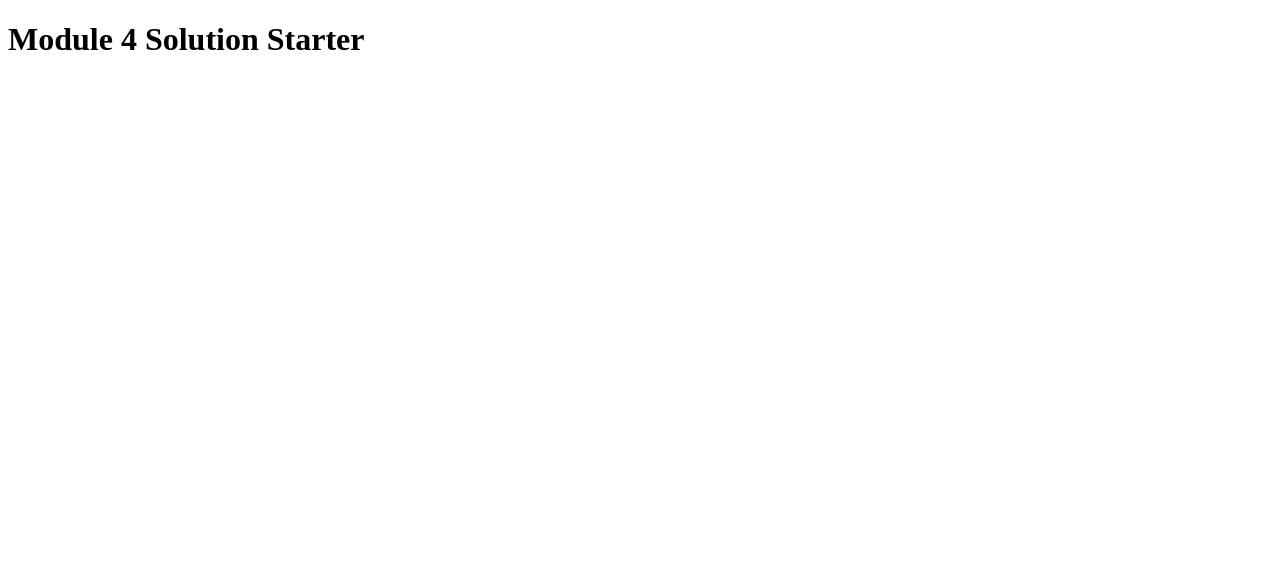
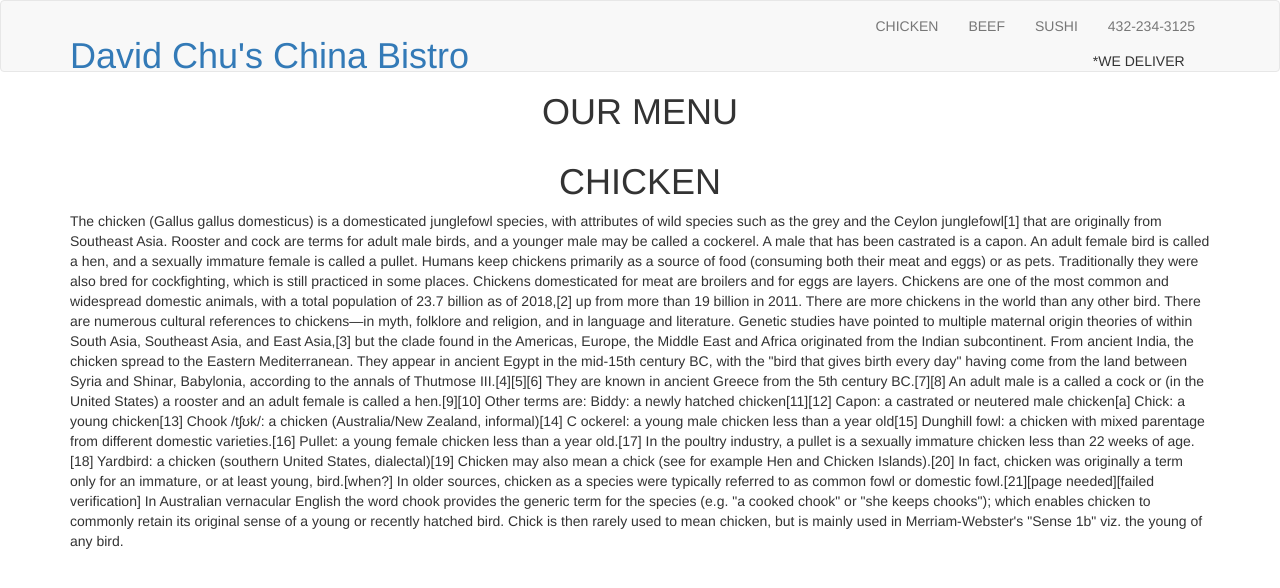
Before and after one commit to Shayanahme/web-assign-1, a plain HTML site: page index.html in a window 1280 px wide. Drawn offline with nearby package versions, Linux system fonts and the light colour scheme.

Commit message:
Add files via upload

```diff
--- a/index.html
+++ b/index.html
@@ -1,13 +1,120 @@
 <!DOCTYPE html>
 <html>
-<head>
+  <head>
   <meta charset="utf-8">
-  <title>Module 4 Solution Starter</title>
-  <script src="SpeakHello.js"></script>
-  <script src="SpeakGoodBye.js"></script>
-  <script src="script.js"></script>
-</head>
+  <meta http-equiv="X-UA-Compatible" content="IE=edge">
+  <meta name="viewport" content="width=device-width" ,initial-scale=1>
+  <title> CHINA BISTRO </title>
+  <link rel="stylesheet"  href="css/bootstrap.min.css">
+  <link rel="stylesheet"  href="menu.css">
+
+  <link href='https://fonts.googleapis.com/css?family=Oxygen:400,300,700' rel='stylesheet' type='text/css'>
+  <link href='https://fonts.googleapis.com/css?family=Lora' rel='stylesheet' type='text/css'>
+  </head>
+
 <body>
-  <h1>Module 4 Solution Starter</h1>
+  <header>
+    <nav id="header-nav" class="navbar navbar-default">
+      <div class="container">
+        <div class="navbar-header">
+          <a href="index.html" class="pull-left visible-md visible-lg">
+            <div id="logo-img"></div>
+          </a>
+
+          <div class="navbar-brand">
+            <a href="index.html"><h1>David Chu's China Bistro</h1></a>
+
+          </div>
+
+          <button type="button" class="navbar-toggle collapsed" data-toggle="collapse" data-target="#collapsable-nav" aria-expanded="false">
+            <span class="sr-only">Toggle navigation</span>
+            <span class="icon-bar"></span>
+            <span class="icon-bar"></span>
+            <span class="icon-bar"></span>
+          </button>
+        </div>
+        <div id="collapsable-nav" class="collapse navbar-collapse">
+          <ul id="nav-list" class="nav navbar-nav navbar-right">
+            <li>
+              <a href="menu-categories.html">
+                <span  class="hidden-xs"></span>CHICKEN</a>
+            </li>
+
+            <li>
+              <a href="#">
+                <span class="hidden-xs"></span>BEEF</a>
+            </li>
+
+            <li>
+              <a href="#">
+                <span  class="hidden-xs"></span>SUSHI</a>
+            </li>
+
+            <li id="phone" class="hidden-xs">
+              <a href="tel:432-234-3125">
+                <span>432-234-3125</span></a><div>*WE DELIVER</div>
+            </li>
+          </ul>
+        </div>
+
+
+    </nav>
+  </header>
+
+       <div id="call-btn" class="visible-xs">
+        <a class="visible-xs text-center" href="tel:432-234-3125" >
+        <span >Tel:332-234-3125</span></a>
+        <div id="xs-deliver" class="visible-xs text-center">*WE DELIVER</div>
+       </div>
+
+       <div>
+        <h1 class="text-center"  >OUR MENU</h1>
+
+       </div>
+
+
+
+        <div class="container">
+          <div class="row">
+            <div class="col-xs-12 col-md-12">
+              <section >
+
+
+               <h1 class="text-center">CHICKEN</h1>
+                <p>The chicken (Gallus gallus domesticus) is a domesticated junglefowl species, with attributes of wild species such as the grey and the Ceylon junglefowl[1] that are originally from Southeast Asia. Rooster and cock are terms for adult male birds, and a younger male may be called a cockerel. A male that has been castrated is a capon. An adult female bird is called a hen, and a sexually immature female is called a pullet. Humans keep chickens primarily as a source of food (consuming both their meat and eggs) or as pets. Traditionally they were also bred for cockfighting, which is still practiced in some places. Chickens domesticated for meat are broilers and for eggs are layers.
+
+                Chickens are one of the most common and widespread domestic animals, with a total population of 23.7 billion as of 2018,[2] up from more than 19 billion in 2011. There are more chickens in the world than any other bird. There are numerous cultural references to chickens—in myth, folklore and religion, and in language and literature.
+
+
+                Genetic studies have pointed to multiple maternal origin theories of within South Asia, Southeast Asia, and East Asia,[3] but the clade found in the Americas, Europe, the Middle East and Africa originated from the Indian subcontinent. From ancient India, the chicken spread to the Eastern Mediterranean. They appear in ancient Egypt in the mid-15th century BC, with the "bird that gives birth every day" having come from the land between Syria and Shinar, Babylonia, according to the annals of Thutmose III.[4][5][6] They are known in ancient Greece from the 5th century BC.[7][8]
+
+                An adult male is a called a cock or (in the United States) a rooster and an adult female is called a hen.[9][10]
+
+                Other terms are:
+
+                Biddy: a newly hatched chicken[11][12]
+                Capon: a castrated or neutered male chicken[a]
+                Chick: a young chicken[13]
+                Chook /tʃʊk/: a chicken (Australia/New Zealand, informal)[14]
+                C ockerel: a young male chicken less than a year old[15]
+                Dunghill fowl: a chicken with mixed parentage from different domestic varieties.[16]
+                Pullet: a young female chicken less than a year old.[17] In the poultry industry, a pullet is a sexually immature chicken less than 22 weeks of age.[18]
+                Yardbird: a chicken (southern United States, dialectal)[19]
+                Chicken may also mean a chick (see for example Hen and Chicken Islands).[20] In fact, chicken was originally a term only for an immature, or at least young, bird.[when?] In older sources, chicken as a species were typically referred to as common fowl or domestic fowl.[21][page needed][failed verification]
+
+                In Australian vernacular English the word chook provides the generic term for the species (e.g. "a cooked chook" or "she keeps chooks"); which enables chicken to commonly retain its original sense of a young or recently hatched bird. Chick is then rarely used to mean chicken, but is mainly used in Merriam-Webster's "Sense 1b" viz. the young of any bird.
+                </p>
+              </section>
+
+            </div>
+          </div>
+        </div>
+
+
+
+
+
+
+       </div>
 </body>
 </html>
```
